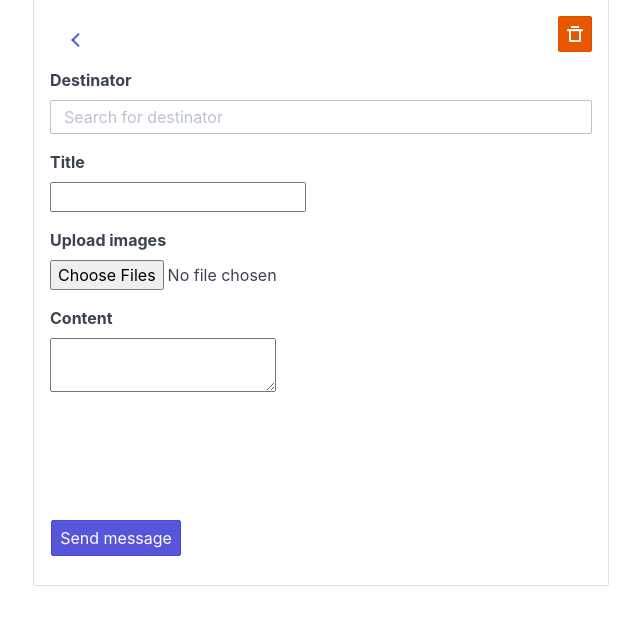
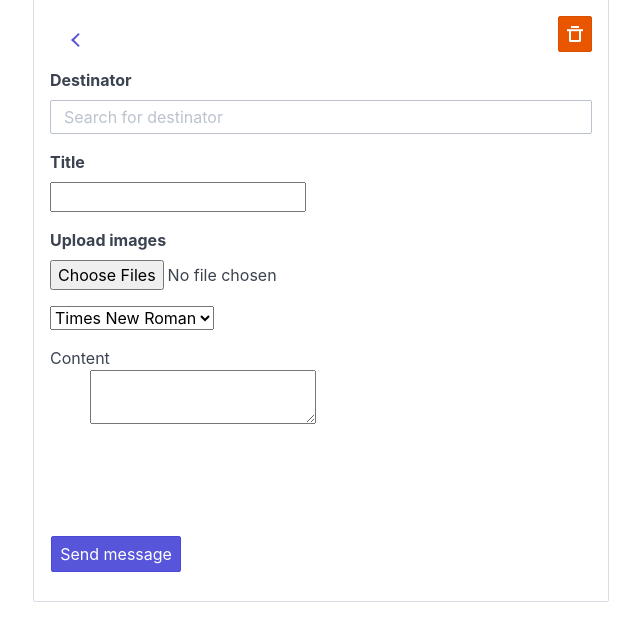
Before and after one commit to francesboc/Message_in_bottle, a Flask app: template monolith/templates/message_view_edit_draft.html in a window 1280 px wide. Shown: the part 128-769 px from the top of the page, without its empty margins (319-959 px from the left). Run offline with Flask 2, Linux system fonts and the light colour scheme; the template is opened without the code that fills it, so the values that code supplies are empty.

Commit message:
draft and font

```diff
--- a/monolith/templates/message_view_edit_draft.html
+++ b/monolith/templates/message_view_edit_draft.html
@@ -46,6 +46,13 @@
               <dd><input id="title" name="title" required="" type="text" value='{{message.title}}' style="width: -moz-available;"></dd>
               <dt><label for="images">Upload images</label></dt>
               <dd><input id="images" multiple type="file" name="images" accept="image/*"/></dd>
+              <select id="font" name="font" onchange="changefont();">
+                <option value = "Times New Roman"> Times New Roman </option>
+                <option value = "Serif"> Serif </option>
+                <option value = "Arial"> Arial </option>
+                <option value = "Sans-Serif"> Sans-Serif </option>
+                <option value = "Helvetica"> Helvetica </option>
+              </select></dl>
               <dt><label for="content">Content</label></dt>
               <dd><textarea id="content" name="content" style="width: -moz-available; height: 30%;">{{message.content}}</textarea></dd>
           </dl>
@@ -137,6 +144,12 @@
     {%endblock%}
     {% block script %}
     <script>
+      function changefont(){
+        var selector = document.getElementById('font');
+        var family = selector.options[selector.selectedIndex].value;
+        var text = document.getElementById('content')
+        text.style.fontFamily = family;
+      }
       var msg_id = '{{message.id}}'
       var list = {{pictures|safe }}
       var list_image_ids = {{image_ids}}
@@ -189,6 +202,7 @@
         date_of_delivery : document.getElementById("date_of_delivery").value,
         time_of_delivery : document.getElementById("time").value,
         content : document.getElementById("content").value,
+        font : document.getElementById("font").value,
       }
       var images = document.getElementById("images")
       var formData = new FormData();
--- a/monolith/templates/message_view_send.html
+++ b/monolith/templates/message_view_send.html
@@ -9,7 +9,7 @@
     <h2>{{message.title}}</h2>
     <h6>{{message.sender}} </h6>
       </div>
-    <div class="card-body" style="white-space: pre-line" id="content"> {{message.content}}
+    <div class="card-body" style="white-space: pre-line; font-family:{{message.font}};" id="content"> {{message.content}}
       <div class="card-image" id="image">
 
     </div>
--- a/monolith/views/message.py
+++ b/monolith/views/message.py
@@ -362,7 +362,7 @@ def reply(_id):
 @message.route('/message/view_send/<_id>',methods=['GET'])
 def message_view_send(_id):
     if current_user is not None and hasattr(current_user, 'id'):
-        _message = db.session.query(Messages.title, Messages.content,Messages.id,Messages.sender).filter(Messages.id==_id).first()
+        _message = db.session.query(Messages.title, Messages.content,Messages.id,Messages.sender,Messages.font).filter(Messages.id==_id).first()
         _picture = db.session.query(Images).filter(Images.message==_id).all()
         if _message.sender ==current_user.id:
             l = []
```
